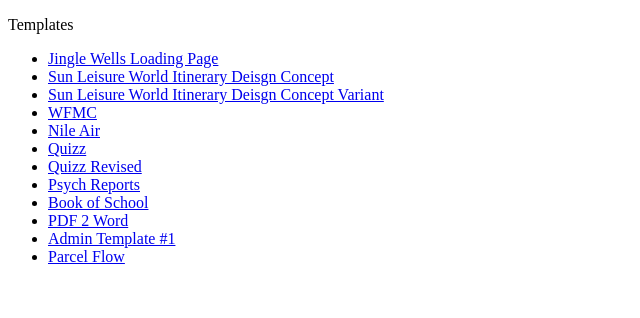
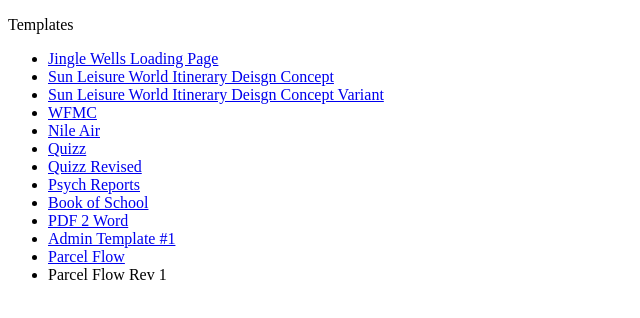
Before and after one commit to CherryGot/Templates, a plain HTML site: page index.html in a window 1280 px wide. Shown: the whole page, without its empty margins (0-640 px from the left). Drawn offline with Linux system fonts and the light colour scheme.

Commit message:
Update index.html

```diff
--- a/index.html
+++ b/index.html
@@ -15,6 +15,7 @@
 		<li><a href="pdftoword/index.html">PDF 2 Word</a></li>
 		<li><a href="Admin Template 1/customer-list.html">Admin Template #1</a></li>
 		<li><a href="Parcel Flow/index.html">Parcel Flow</a></li>
+		<li><a hre="Parcel Flow Rev-1/index.html">Parcel Flow Rev 1</a></li>
 	</ul>
 </body>
 </html>
```
